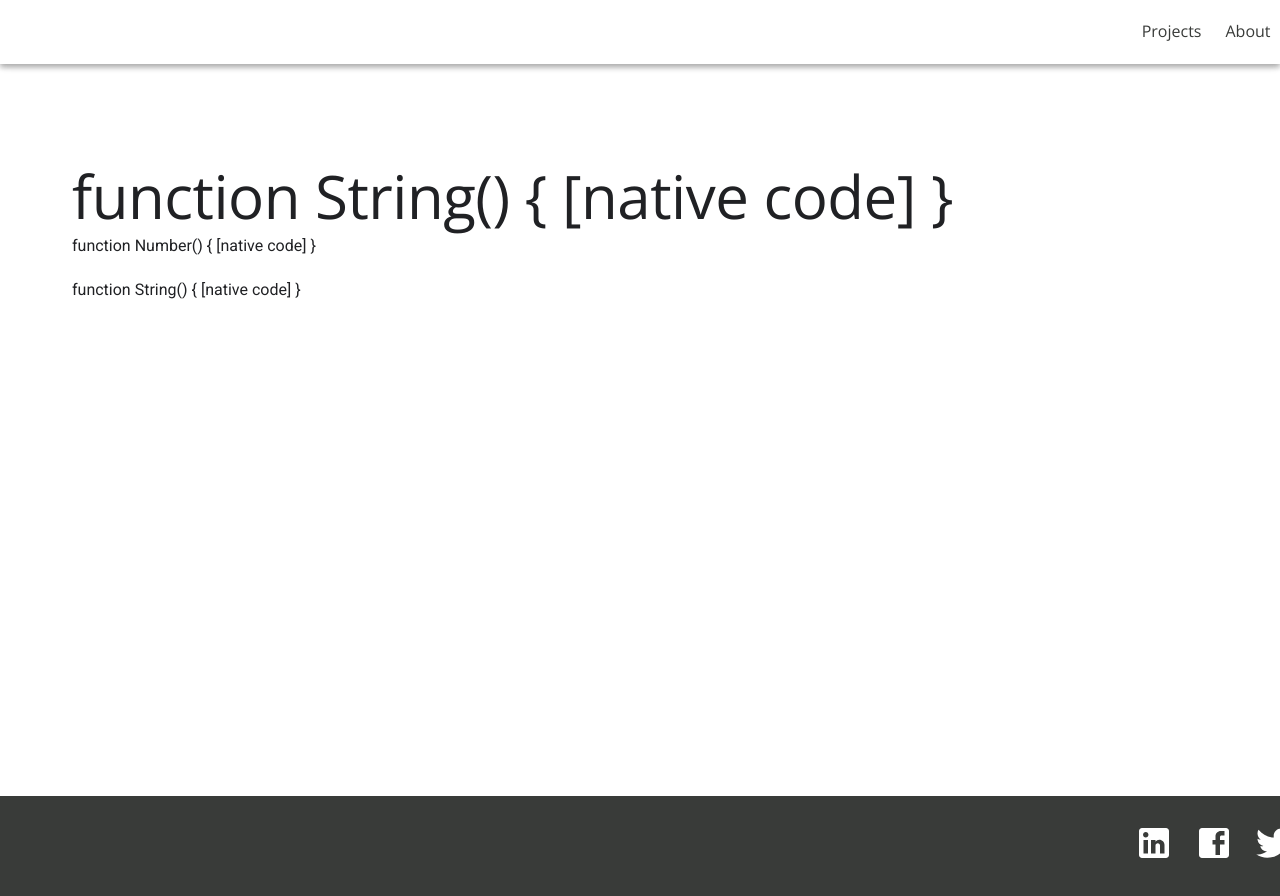
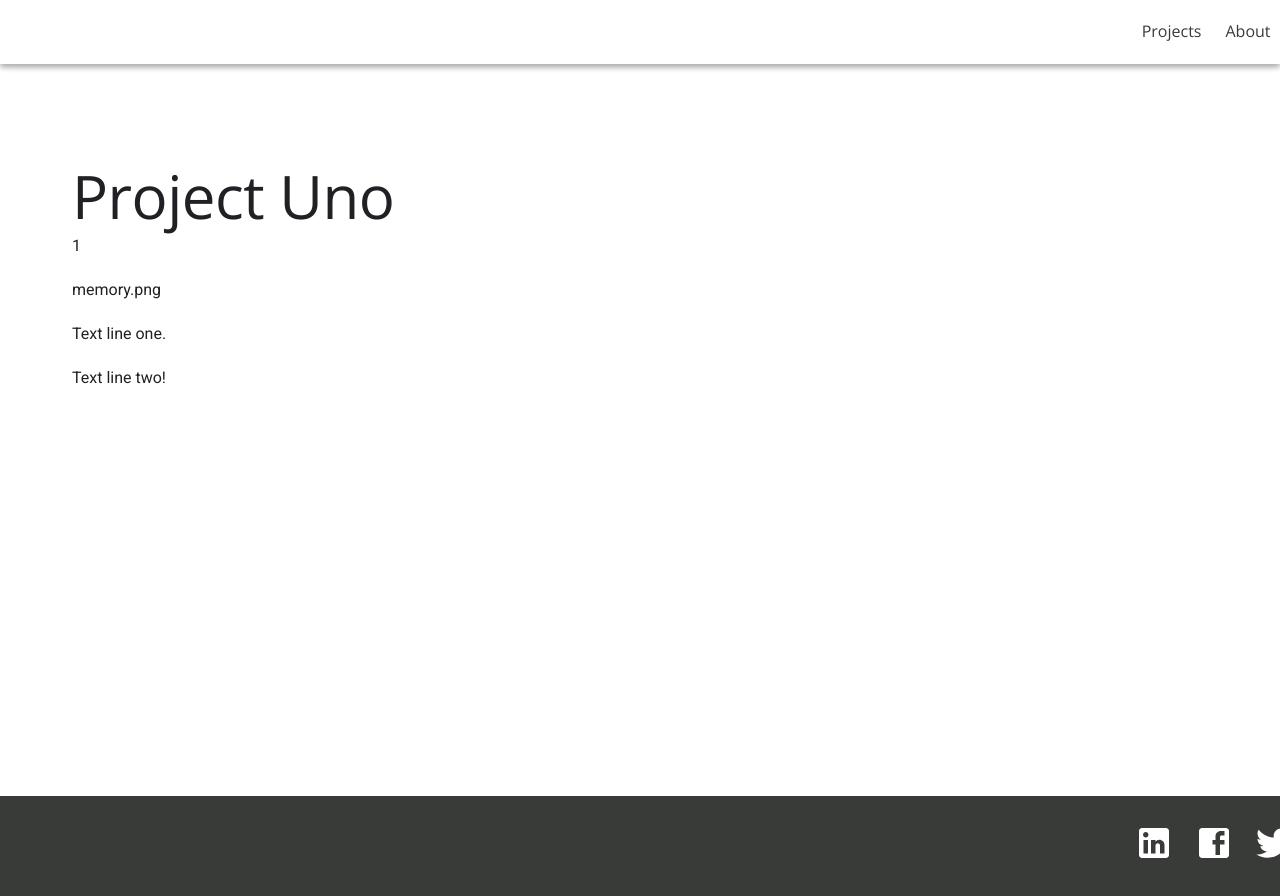
Before and after one commit to herb-t/zolio, a Vue app: page /projects/project-1 in a window 1280 px wide. Shown: the top 896 px of the page. Built offline with nearby package versions, Linux system fonts and the light colour scheme.

Commit message:
loads project page based on route

```diff
--- a/src/components/Project.vue
+++ b/src/components/Project.vue
@@ -11,6 +11,7 @@
 
 <script>
 import store from '../router/store'
+import {projects} from './data.js'
 
 export default {
   name: 'Project',
@@ -18,13 +19,17 @@ export default {
   props: ['projectTitle', 'projectId', 'projectSrc'],
   data () {
     return {
-      msg: 'Project post page'
+      msg: 'Project post page',
+      projects: projects
     }
   },
   computed: {
     details () {
-      return store.state.details
-    },
+      return this.projects.find(project => project.slug === this.$route.params.id)
+    }
+  },
+  mounted: function() {
+    console.log('Project Page - mounted()')
   },
   methods: {
 
--- a/src/components/Projects.vue
+++ b/src/components/Projects.vue
@@ -60,7 +60,8 @@ h5 {
 <template>
   <div class="hello">
     <ul class="work">
-      <li class="work__item" v-for="project in projects" :key="project.id" @click="setProjectDetails(project)">
+      <!-- <li class="work__item" v-for="project in projects" :key="project.id" @click="setProjectDetails(project)"> -->
+      <li class="work__item" v-for="project in projects" :key="project.id">
         <router-link :to="/projects/ + project.slug">
           <figure>
             <img class="work__item-image" :src="'../static/images/thumbnails/' + project.thumbnail" alt="project.a11y">
@@ -92,14 +93,14 @@ export default {
     }
   },
   computed: {
-    details () {
-      return store.state.details
-    }
+    // details () {
+    //   return store.state.details
+    // }
   },
   methods: {
-    setProjectDetails (details) {
-      this.$store.commit('getDetails', details)
-    }
+    // setProjectDetails (details) {
+    //   this.$store.commit('getDetails', details)
+    // }
   },
   // components: {
   //   project: Project,
--- a/src/router/store.js
+++ b/src/router/store.js
@@ -23,5 +23,8 @@ export default new Vuex.Store({
   actions: {
   },
   getters: {
+    // getProjectSlug: state => {
+    //   return state.details.find(project => project.slug)
+    // }
   }
 })
```
